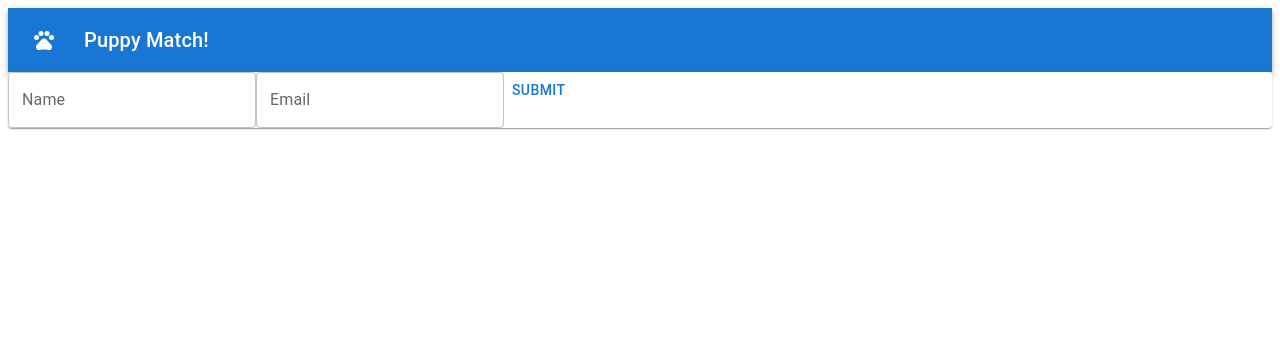
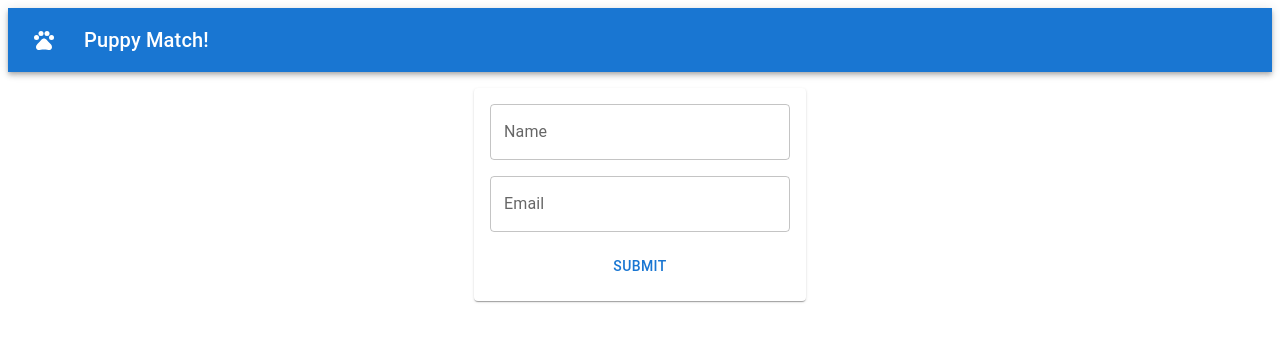
Before and after one commit to kingjbradz/fetch-jb, a React (Vite) app: page /login in a window 1280 px wide. Shown: the top 342 px of the page. Built offline with nearby package versions, Linux system fonts and the light colour scheme.

Commit message:
starting main markup

```diff
--- a/src/Components/AppBar.tsx
+++ b/src/Components/AppBar.tsx
@@ -1,19 +1,14 @@
-import * as React from 'react';
-import AppBar from '@mui/material/AppBar';
-import Box from '@mui/material/Box';
-import Toolbar from '@mui/material/Toolbar';
-import Typography from '@mui/material/Typography';
-import Button from '@mui/material/Button';
-import IconButton from '@mui/material/IconButton';
-import MenuIcon from '@mui/icons-material/Menu';
-import { useQuery } from '@tanstack/react-query';
-import PetsIcon from '@mui/icons-material/Pets';
-import LogoutButton from './LogoutButton';
-import navigate from 'react-router-dom';
-// import DogIcon from './DogIcon';
-import { useNavigate } from 'react-router';
+import AppBar from "@mui/material/AppBar";
+import Box from "@mui/material/Box";
+import Toolbar from "@mui/material/Toolbar";
+import Typography from "@mui/material/Typography";
+import IconButton from "@mui/material/IconButton";
+import { useQuery } from "@tanstack/react-query";
+import PetsIcon from "@mui/icons-material/Pets";
+import LogoutButton from "./LogoutButton";
+import { useNavigate } from "react-router";
 
-export default function ButtonAppBar() {
+const TopBar = () => {
   const navigate = useNavigate();
   const { data: auth } = useQuery({
     queryKey: ["auth"],
@@ -28,7 +23,7 @@ export default function ButtonAppBar() {
     initialData: { name: "", email: "" },
   });
   return (
-    <Box sx={{ flexGrow: 1 }}>
+    <Box sx={{ flexGrow: 1, marginBottom: 2 }}>
       <AppBar position="static">
         <Toolbar>
           <IconButton
@@ -41,14 +36,18 @@ export default function ButtonAppBar() {
           >
             <PetsIcon />
           </IconButton>
-          <Typography variant="h6" component="div" sx={{ flexGrow: 1, textTransform: "capitalize" }}>
-            {user?.name.length > 0 ?  `Hi, ${user?.name}!` : "Puppy Match!"}
+          <Typography
+            variant="h6"
+            component="div"
+            sx={{ flexGrow: 1, textTransform: "capitalize" }}
+          >
+            {user?.name.length > 0 ? `Hi, ${user?.name}!` : "Puppy Match!"}
           </Typography>
-          {auth && (
-            <LogoutButton />
-          )}
+          {auth && <LogoutButton />}
         </Toolbar>
       </AppBar>
     </Box>
   );
 }
+
+export default TopBar;
--- a/src/Components/LoginComponent.tsx
+++ b/src/Components/LoginComponent.tsx
@@ -1,7 +1,7 @@
 import { useState, ChangeEvent, FormEvent } from "react";
 import { useNavigate } from "react-router";
-import { Button, Card, TextField } from "@mui/material";
 import { useLogin } from "../Helpers/Hooks.tsx";
+import LoginForm from "./LoginForm.tsx";
 
 interface LoginState {
   name: string;
@@ -35,16 +35,13 @@ const LoginComponent = () => {
   };
 
   return (
-    <form onSubmit={handleSubmit}>
-      <Card>
-        <TextField id="name" value={state.name} onChange={handleChange} label="Name" disabled={isPending} />
-        <TextField id="email" value={state.email} onChange={handleChange} label="Email" disabled={isPending} />
-        <Button type="submit" disabled={isPending}>
-          {isPending ? "Logging in..." : "Submit"}
-        </Button>
-        {error && <p style={{ color: "red" }}>Login failed</p>}
-      </Card>
-    </form>
+    <LoginForm
+      state={state}
+      handleChange={handleChange}
+      handleSubmit={handleSubmit}
+      isPending={isPending}
+      error={error}
+    />
   );
 };
 
--- /dev/null
+++ b/src/Components/LoginForm.tsx
@@ -0,0 +1,38 @@
+import { Card, TextField, Button } from "@mui/material";
+
+const LoginForm = ({ state, handleSubmit, handleChange, isPending, error }) => {
+  return (
+    <form onSubmit={handleSubmit}>
+      <Card
+        sx={{
+          display: "flex",
+          flexDirection: "column",
+          gap: "1rem",
+          padding: "1rem",
+          width: "300px",
+        }}
+      >
+        <TextField
+          id="name"
+          value={state.name}
+          onChange={handleChange}
+          label="Name"
+          disabled={isPending}
+        />
+        <TextField
+          id="email"
+          value={state.email}
+          onChange={handleChange}
+          label="Email"
+          disabled={isPending}
+        />
+        <Button type="submit" disabled={isPending}>
+          {isPending ? "Logging in..." : "Submit"}
+        </Button>
+        {error && <p style={{ color: "red" }}>Login failed</p>}
+      </Card>
+    </form>
+  );
+};
+
+export default LoginForm;
--- a/src/Pages/Login.tsx
+++ b/src/Pages/Login.tsx
@@ -1,8 +1,16 @@
+import { Box } from "@mui/material";
 import LoginComponent from "../Components/LoginComponent.tsx";
 
 const Login = () => {
   return (
-    <LoginComponent />
+    <Box sx={{
+      display: "flex",
+      justifyContent: "center",
+      alignItems: "center",
+      height: "100%",
+    }}>
+      <LoginComponent />
+    </Box>
   )
 }
 
```
Also changed, not shown: public/paw-icon.svg.
